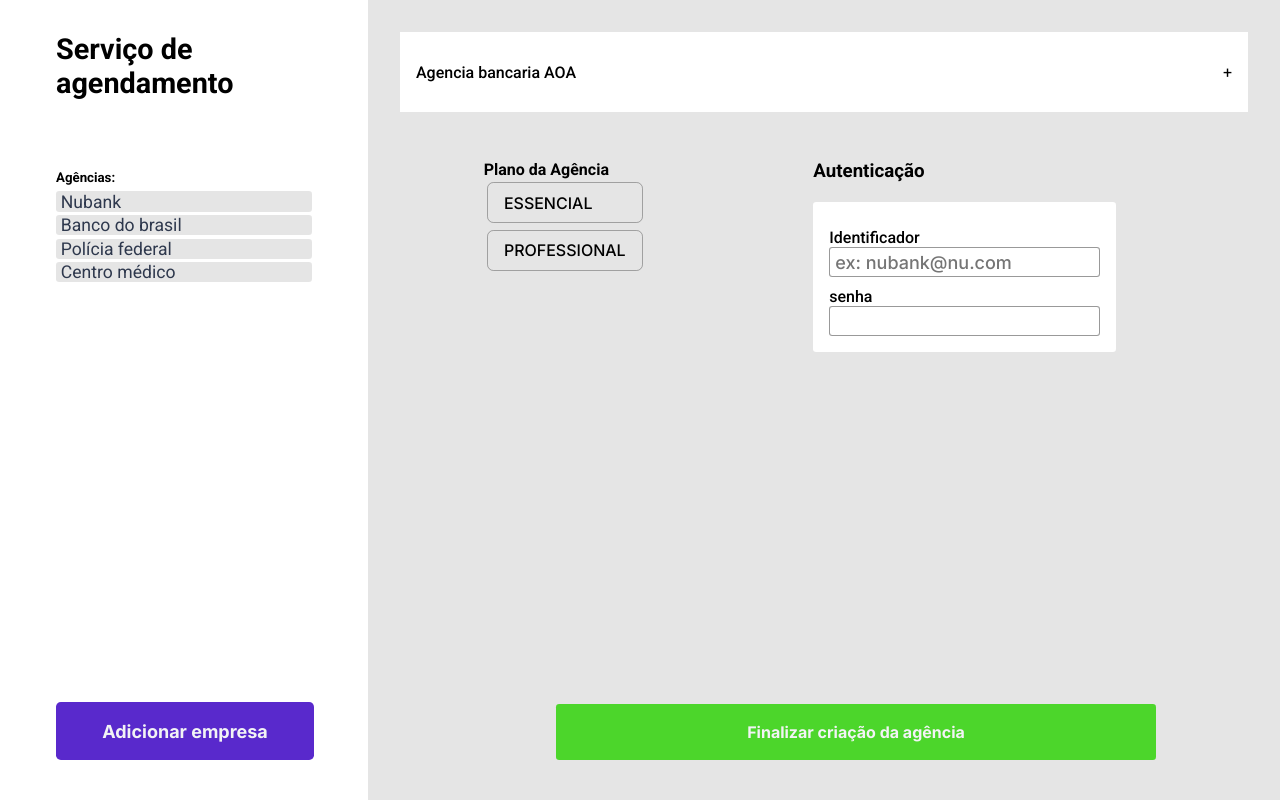
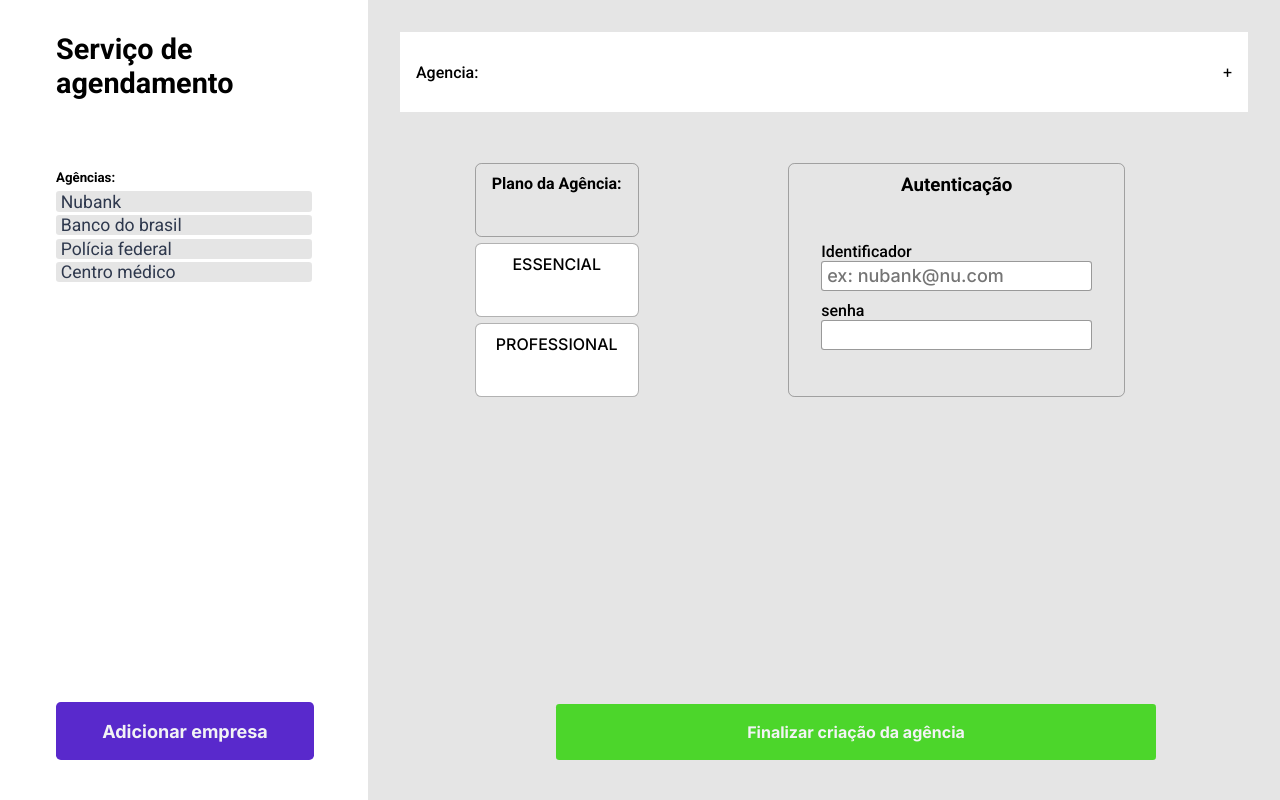
Before and after one commit to schedule-lib/schedule-admins, a plain HTML site: page index.html in a window 1280 px wide. Drawn offline with Linux system fonts and the light colour scheme.

Commit message:
updated project

```diff
--- a/index.html
+++ b/index.html
@@ -36,25 +36,25 @@
 
       <article class="main-content">
         <div class="agency-header">
-          <h4>Agencia bancaria AOA</h4>
+          <h4>Agencia:</h4>
           <div>+</div>
         </div>
 
         <div class="main">
           <div class="plans-group">
             <div class="plan-b">
-              <h4>Plano da Agência</h4>
+              <h4>Plano da Agência:</h4>
             </div>
             <div class="plan-block">
-              <strong>ESSENCIAL</strong>
+              <center><strong>ESSENCIAL</strong></center>
             </div>
             <div class="plan-block">
-              <strong>PROFESSIONAL</strong>
+              <center><strong>PROFESSIONAL</strong></center>
             </div>
           </div>
 
           <div class="athentication">
-            <h3>Autenticação</h3>
+           <center><h3>Autenticação</h3></center>
             <form id="athentication-form" action="#">
               <div class="data-group">
                 <label for="email">Identificador</label>
--- a/styles/home.css
+++ b/styles/home.css
@@ -110,10 +110,27 @@ div.plans-group > div.plan-block {
   margin: 0.2rem;
   padding: 0.6rem 1rem;
   border-radius: 0.4rem;
+  background: var(--white);
+  height: 4.6rem;
+align-items: center;
+}
+div.plans-group> div.plan-b{
+  border: 0.1rem solid rgba(0, 0, 0, 0.3);
+  margin: 0.2rem;
+  padding: 0.6rem 1rem;
+  border-radius: 0.4rem;
+  height: 4.6rem;
+  align-items: center;
+
 }
 
 div.main div.athentication {
   max-width: 400px;
+  border: 0.1rem solid rgba(0, 0, 0, 0.3);
+  margin: 0.2rem;
+  padding: 0.6rem 1rem;
+  border-radius: 0.4rem;
+
 }
 
 /* FORM */
@@ -126,7 +143,7 @@ form#athentication-form {
   border-radius: 0.2rem;
   padding: 1rem;
 
-  background: var(--white);
+
 }
 
 form#athentication-form div.data-group {
```
